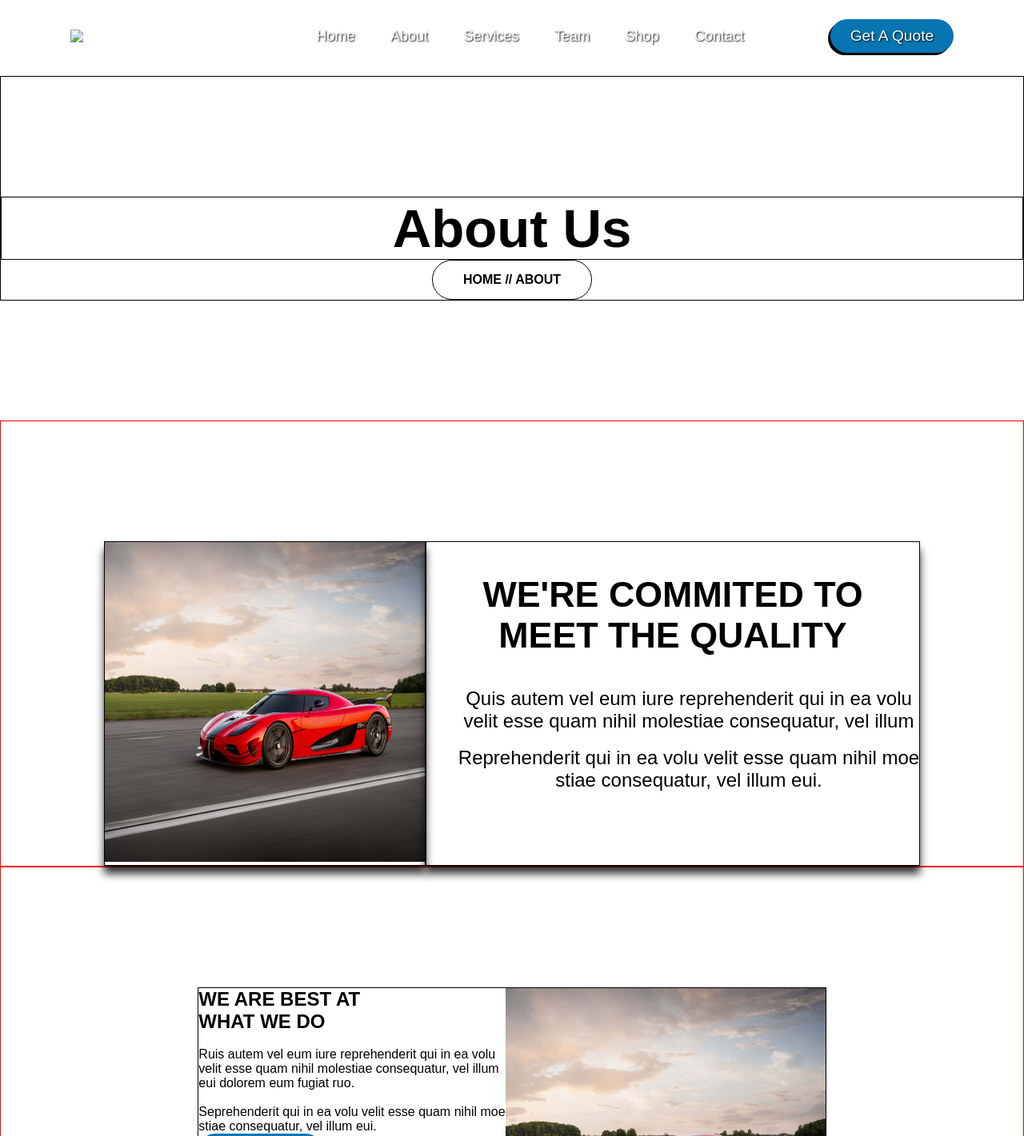
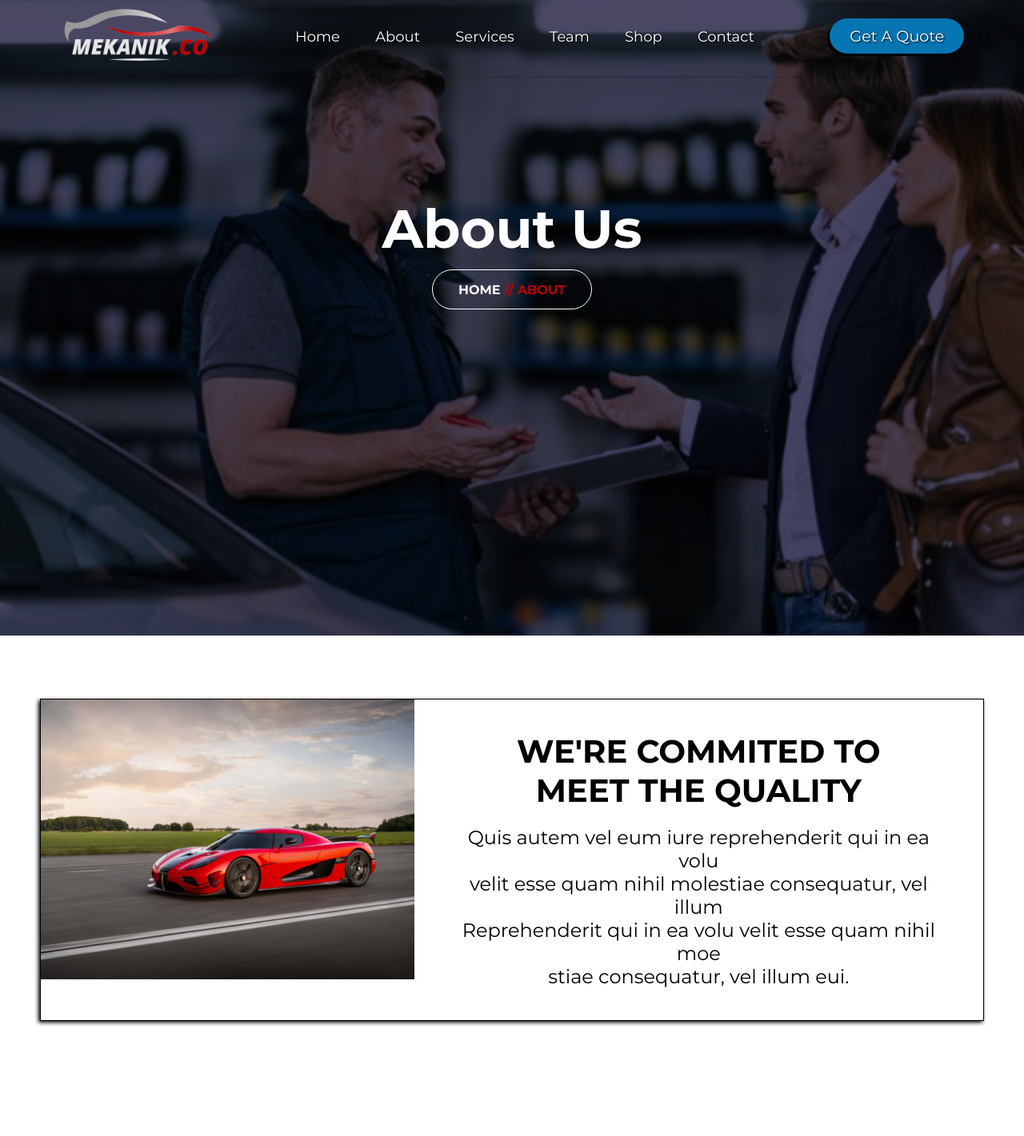
Before and after one commit to yseudomsa/FINALPROJECTCSS201, a plain HTML site: page about.html in a window 1280 px wide. Shown: the part 5-1426 px from the top of the page at 80% size. Drawn offline with Linux system fonts and the light colour scheme.

Commit message:
mana about us, added transition for the content sa second section

```diff
--- a/about.html
+++ b/about.html
@@ -5,10 +5,14 @@
     <link rel="stylesheet" href="index.css" type="text/css" />
     <style type="text/css">body { width: auto; }</style>
     <meta charset="UTF-8" />
+    <link href="https://fonts.googleapis.com/css2?family=Montserrat:ital,wght@0,100..900;1,100..900&display=swap" rel="stylesheet">
+    <link rel="shortcut icon" href="images/favicon.ico" type="image/x-icon">
+    <link rel="icon" href="images/favicon.ico" type="image/x-icon">
 </head>
 <body>
+    <main class="main-about">
         <header>
-        <img class="logo" src="images/autorix-logo.png">
+            <img class="logo" src="images/logo.png">
             <nav>
                 <ul class="nav_links">
                     <li><a href="index.html">Home</a></li>
@@ -27,45 +31,42 @@
                     <h1>About Us</h1>
                 </div>
                 <div class="home-box">
-                <h4 class="home-box-h4"><strong>HOME // ABOUT</strong></h4>
+                    <h4 class="home-box-h4">HOME&emsp13; <strong>// ABOUT</strong></h4>
+                </div>
+            </div>
+        </section>
+    </main>
+    <div class="commited">
+        <div class="commited-sub">
+            <img src="images/car.jpg" id="commited-img">
+            <div class="commited-text">
+                <h1>WE'RE COMMITED TO<br> MEET THE QUALITY </h1>
+                <p>Quis autem vel eum iure reprehenderit qui in ea volu<br>
+                velit esse quam nihil molestiae consequatur, vel illum<br>
+                Reprehenderit qui in ea volu velit esse quam nihil moe<br> stiae consequatur, vel illum eui.</p>
+            </div>
         </div>
     </div>
     <div class="commited">
         <div class="commited-sub">
-            <div class="commitedbox"><img src="images/car.jpg"></div>
-            <div class="commitedbox">
-                <h1>WE'RE COMMITED TO<br> MEET THE QUALITY </h1>
-                <p>Quis autem vel eum iure reprehenderit qui in ea volu<br>
-                velit esse quam nihil molestiae consequatur, vel illum
-                </p>
-                <br>
-                <p>Reprehenderit qui in ea volu velit esse quam nihil moe<br> stiae consequatur, vel illum eui.</p>
-            </div>
-        </div>
-    </div>
-    <div class="bchoice">
-        <div class="bchoice-sub">
-            <div class="bchoicebox">
+            <div class="commited-text">
                 <h1>WE ARE BEST AT<br>WHAT WE DO</h1>
-                <br>
                 <p>Ruis autem vel eum iure reprehenderit qui in ea volu<br>
                    velit esse quam nihil molestiae consequatur, vel illum<br> eui dolorem eum fugiat ruo.</p>
-                   <br>
-                <p>Seprehenderit qui in ea volu velit esse quam nihil moe<br> stiae consequatur, vel illum eui.</p>
                 <a class="cta" href="contact.html"><button>Get A Quote</button></a>
             </div>
-            <div class="bchoicebox"><img src="images/car.jpg"></div>
+            <img src="images/car.jpg" id="commited-img">
         </div>
 
     </div>
-    </section>
     <section class="footer">
         <div class="footer-container">
             <div class="footer-box1">
-            <img src="images/autorix-logo.png">
+                <img src="images/logo.png" class="logo">
                 <br>
                 <br>
-            <p>Rerum necessitatibus saepe eveniet aut et voluptates repudiandae sint et molestiae non recusandae.</p>
+                <p>Rerum necessitatibus saepe<br> eveniet aut et voluptates<br>
+                    repudiandae sint et molestiae<br> non recusandae.</p>
             </div>
             <div class="footer-box1">
                 <h2>OPENING HOURS</h2>
--- a/index.css
+++ b/index.css
@@ -28,6 +28,7 @@ header {
     padding: 50px 0px;
     box-shadow: 0 0 4px 0 #00000014, 0 2px 4px 0 #0000001f;
     color: #fff;
+    background: transparent;
     height: 80px;
     /* for guidelines */
 }
@@ -338,8 +339,21 @@ button:hover {
 
 /* START OF ABOUT PAGE */
 
+.main-about {
+    background-color: rgba(55, 53, 84, 0.9);
+    background-image: url('images/about.jpg');
+    background-blend-mode: multiply;
+    background-repeat: no-repeat;
+    background-size: cover;
+    background-position: center;
+    margin: 0;
+    padding: 0;
+    height: 100vh;
+}
+
 .container-about{
-    border: 1px solid black;
+    position: relative;
+    overflow-x: hidden;
     margin-bottom: 150px;
 }
 
@@ -348,12 +362,15 @@ button:hover {
     justify-content: center;
     margin-top: 150px;
     font-size: 2.8em;
-    border: 1px solid black;
+    color: #fff;
+    /* border: 1px solid black; */
 }
 
 .home-box{
     display: flex;
+    color: #fff;
     justify-content: center;
+    margin: 10px;
 }
 
 .home-box-h4{
@@ -362,62 +379,61 @@ button:hover {
     align-items: center;
     width: 200px;
     height: 50px;
-    border: 1px solid black;
+    border: 1px solid #fff;
     border-radius: 30px;
+
+    strong {
+        color: #bc0300;
+    }
 }
 
 .commited {
     display: flex;
-    border: 1px solid red;
+    height: 70vh;
     justify-content: center;
-    padding-top: 150px;
+    align-items: center;
+    padding: 50px;
 }
 
 .commited-sub {
     display: flex;
+    height: max-content;
+    border: 1px solid black;
+    box-shadow: -2px 2px 5px #000;
+    transition: transform 1s;
 }
 
-.commitedbox{
-    border: 1px solid black;
-    box-shadow: 0 10px 10px rgba(0, 0, 0, 0.8);
-    text-align: center;
+.commited-sub:hover {
+    transform: translateY(-20px);
 }
 
-.commitedbox img {
-    width: 400px;
-    height: 400px;
+#commited-img {
+    height: 350px;
 }
 
-.commitedbox h1{
-    font-size: 2.8em;
-    margin: 40px;
+.commited-text{
+    display: flex;
+    flex-direction: column;
+    gap: 20px;
+    text-align: center;
+    align-items: center;
+    padding: 40px;
+
+    h1 {
+        font-size: 2.5em;
+    }
+
+    p {
+        font-size: 1.5em;
+    }
 }
 
-.commitedbox p{
-    font-size: 1.5em;
-    margin-left: 40px;
-}
+/* END OF ABOUT PAGE*/
 
-.bchoice{
-    display: flex;
-    border: 1px solid red;
-    justify-content: center;
-    padding-top: 150px;
-}
-.bchoice-sub{
-    display: flex;
-    border: 1px solid black;
 
-}
-.bchoicebox img {
-    width: 400px;
-    height: 400px;
-}
-/* END OF ABOUT PAGE*/
 /* START OF SERVICES PAGE */
 
 .services {
-
     border: 1px solid black;
 }
 
```
Also changed, not shown: services.html (+3 -2 lines), images/about.jpg (added). Lines whose indentation alone changed are shown as unchanged.
